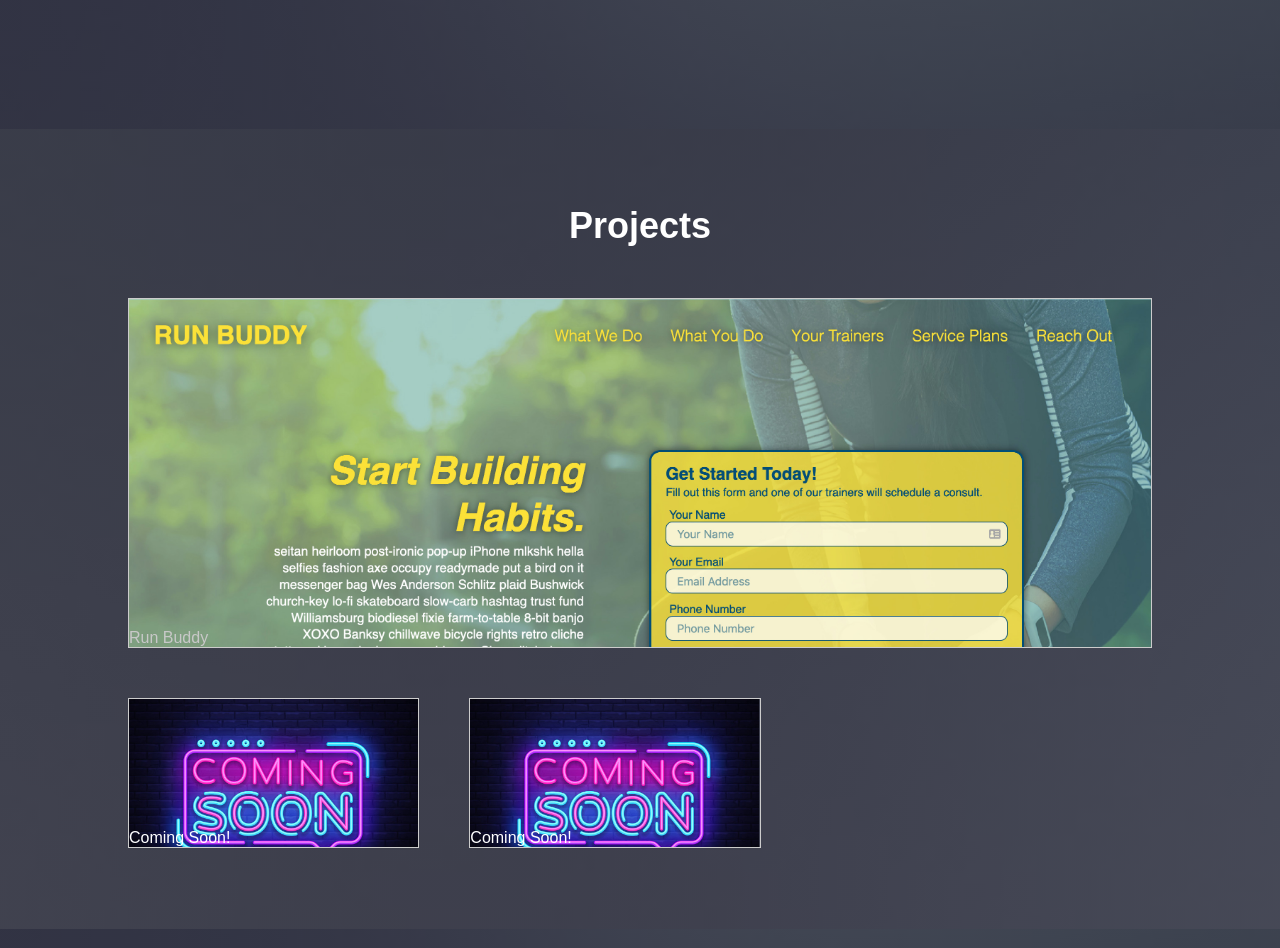
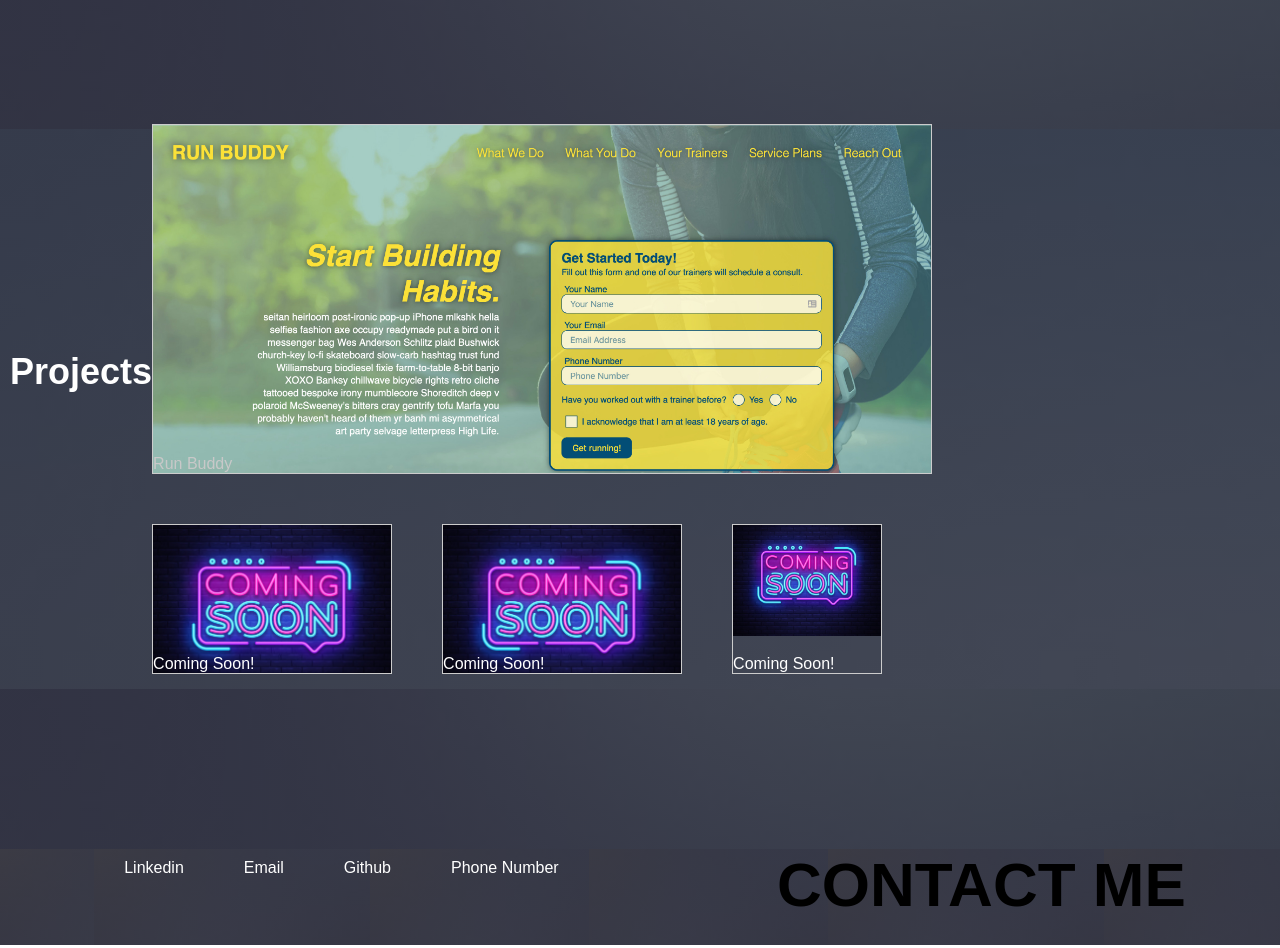
Before and after one commit to checkers-GM/Portfolio2, a plain HTML site: page index.html in a window 1280 px wide. Shown: the part 1620-2568 px from the top of the page. Drawn offline with Linux system fonts and the light colour scheme; files whose address does not match are found by name.

Commit message:
added css styling to remove improve responsiveness

```diff
--- a/index.html
+++ b/index.html
@@ -69,17 +69,15 @@
 
 
 
-        <section id="section-two">
-            <div class="section-container">
-                <br>
+        <section id="section-one">
+            <div class="section2text">
                 <h2 class="content-title">Projects</h2>
-                <section class="section-two-content" id="section-two-content">
-
+            </div>
             <div class="grid-container">
                 <div class="grid-item run-buddy"><a href="https://checkers-gm.github.io/run-buddy/">Run Buddy</a></div>
                 <div class="grid-item coming-soon">Coming Soon!</div>
                 <div class="grid-item coming-soon">Coming Soon!</div>
-                    </div>
+                <div class="grid-item coming-soon">Coming Soon!</div>
             </div>
         </section>
 
@@ -99,6 +97,7 @@
             </nav>
             <h1>Contact Me</h1>
         </footer>
+
     </section>
 </body>
 
--- a/styles.css
+++ b/styles.css
@@ -113,6 +113,11 @@
              margin: 0 0 24px;
          }
 
+         h2.content-title {
+             text-align: right;
+             border-right: 4px;
+         }
+
          p {
              color: black;
              font-family: 'Raleway', sans-serif;
@@ -204,10 +209,6 @@
              transition: all 0.25s ease-in;
          }
 
-         h2 {
-             text-align: center;
-         }
-
          #menu .items a {
              margin: 15px 15px 15px 15px;
          }
@@ -261,6 +262,10 @@
              align-items: center;
          }
 
+         #section-one-image {
+             height: 30vh;
+         }
+
          #section-two {
              background-image: linear-gradient(to top, rgba(46, 49, 65, 0.8), rgba(46, 49, 65, 0.8)), url("assets/background-images/shaders/pic03.jpg");
              background-repeat: no-repeat;
@@ -283,15 +288,12 @@
          .section-container {
              margin: 0 auto;
              width: 80vw;
+             display: flex;
          }
 
          .section-one-content {
              display: flex;
              width: 100%;
-         }
-
-         #section-one-image {
-             height: 30vh;
          }
 
          .section-two-content {
@@ -410,7 +412,7 @@
              }
              #hero .hero-container {
                  flex-direction: column;
-                 overflow: auto
+                 overflow: auto;
              }
              #hero-title {
                  font-size: 50px;
```
Lines whose indentation alone changed are shown as unchanged.
